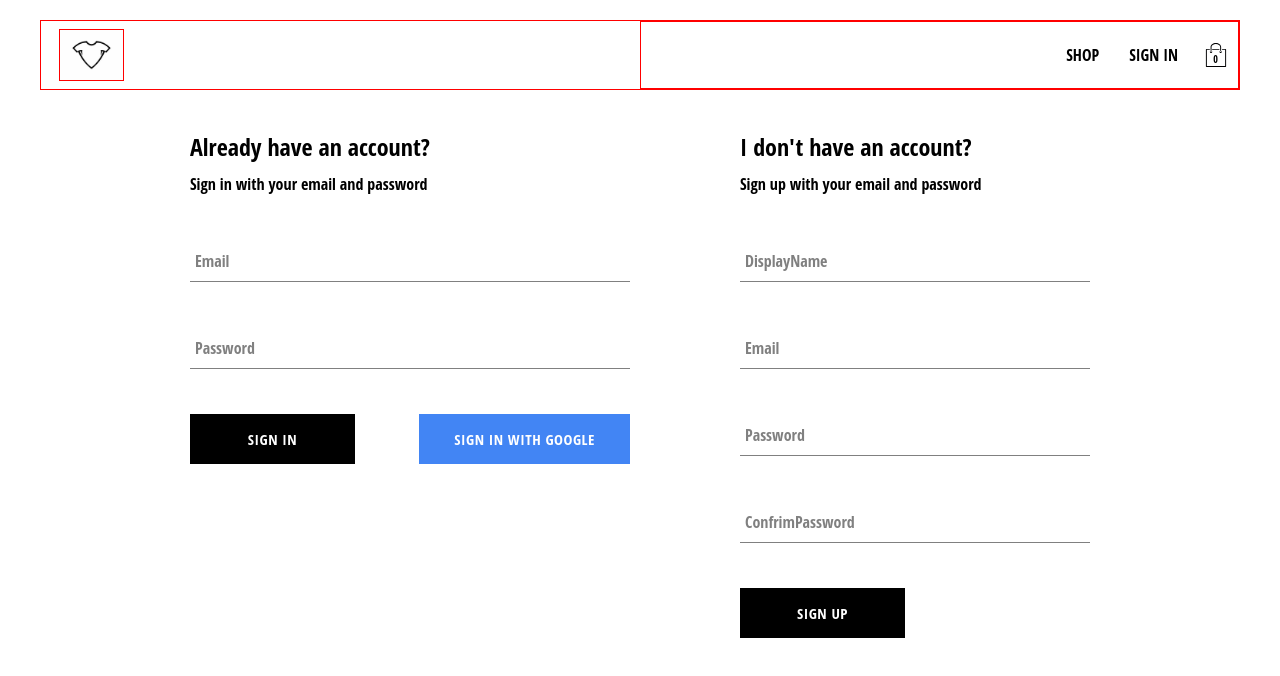
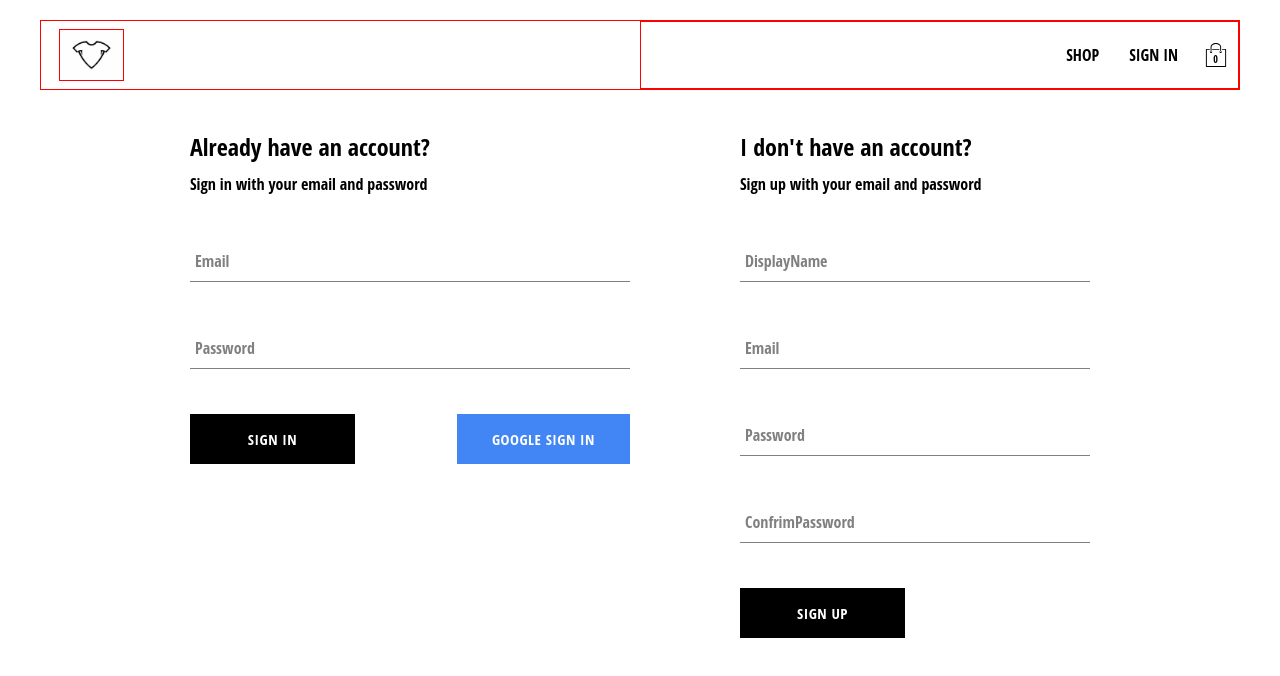
Before and after one commit to magnus-uche/capstone, a React (Create React App) app: page /auth in a window 1280 px wide. Shown: the top 676 px of the page. Built offline with nearby package versions, Linux system fonts and the light colour scheme; no server answers; the database is empty; the HTML template or start-up script is replaced by a standard one.

Commit message:
corrected error in the google button

```diff
--- a/src/components/sign-in-form/signin.component.jsx
+++ b/src/components/sign-in-form/signin.component.jsx
@@ -1,6 +1,6 @@
 import React, { useState } from 'react';
 import FormInput from '../form_input/form_input.component';
-import Button, {BUTTON_TYPE_CLASSES} from '../button/button.component';
+import Button, { BUTTON_TYPE_CLASSES } from '../button/button.component';
 import {SigninForm,ButtonContainer } from './signin.styles';
 
 import {
@@ -76,7 +76,7 @@ const SignInForm = () => {
 
         <ButtonContainer>
           <Button type='submit'>SIGN IN</Button>
-          <Button type='button' buttonType='google-sign-in' onClick={BUTTON_TYPE_CLASSES.google}>SIGN IN WITH GOOGLE</Button>
+          <Button type='button' buttonType={BUTTON_TYPE_CLASSES.google} onClick={signWithGoogle}>GOOGLE SIGN IN</Button>
         </ButtonContainer>
       </form>
     </SigninForm>
```
